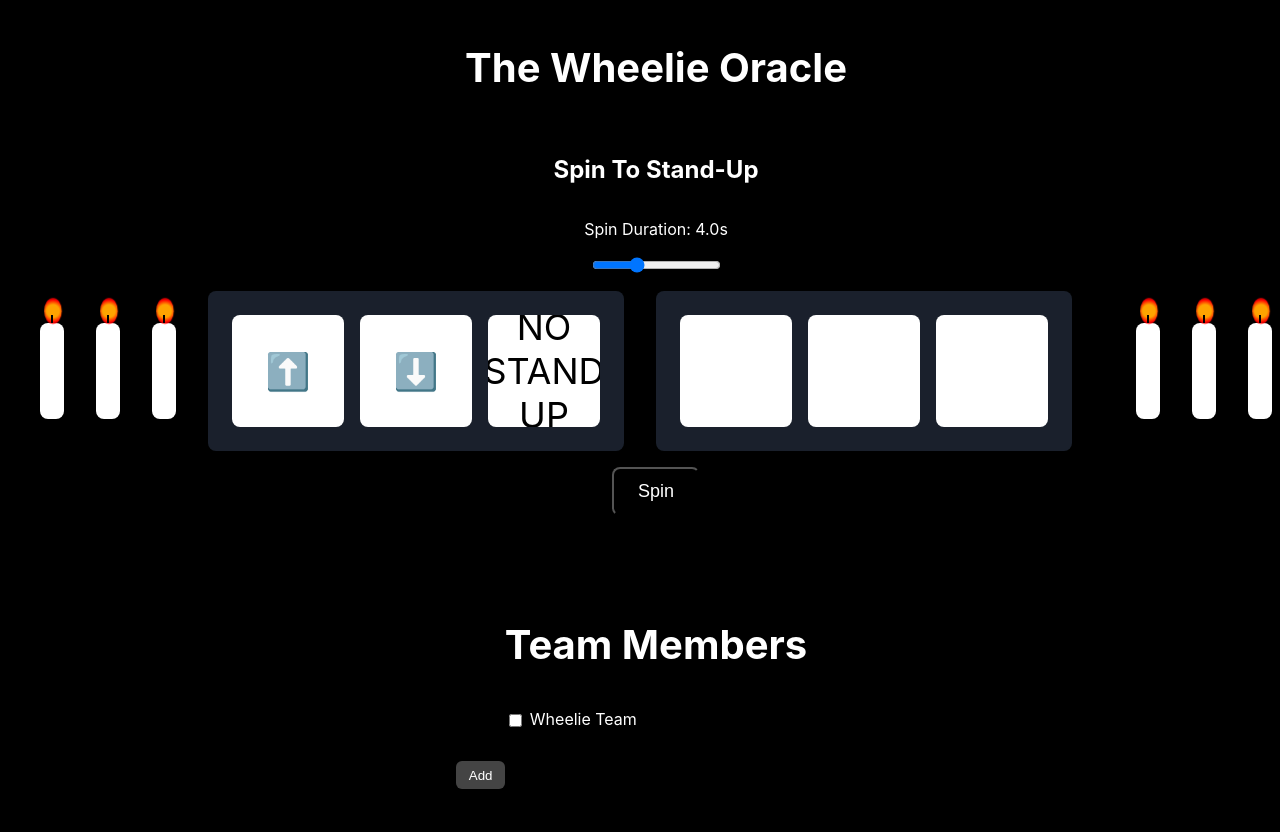
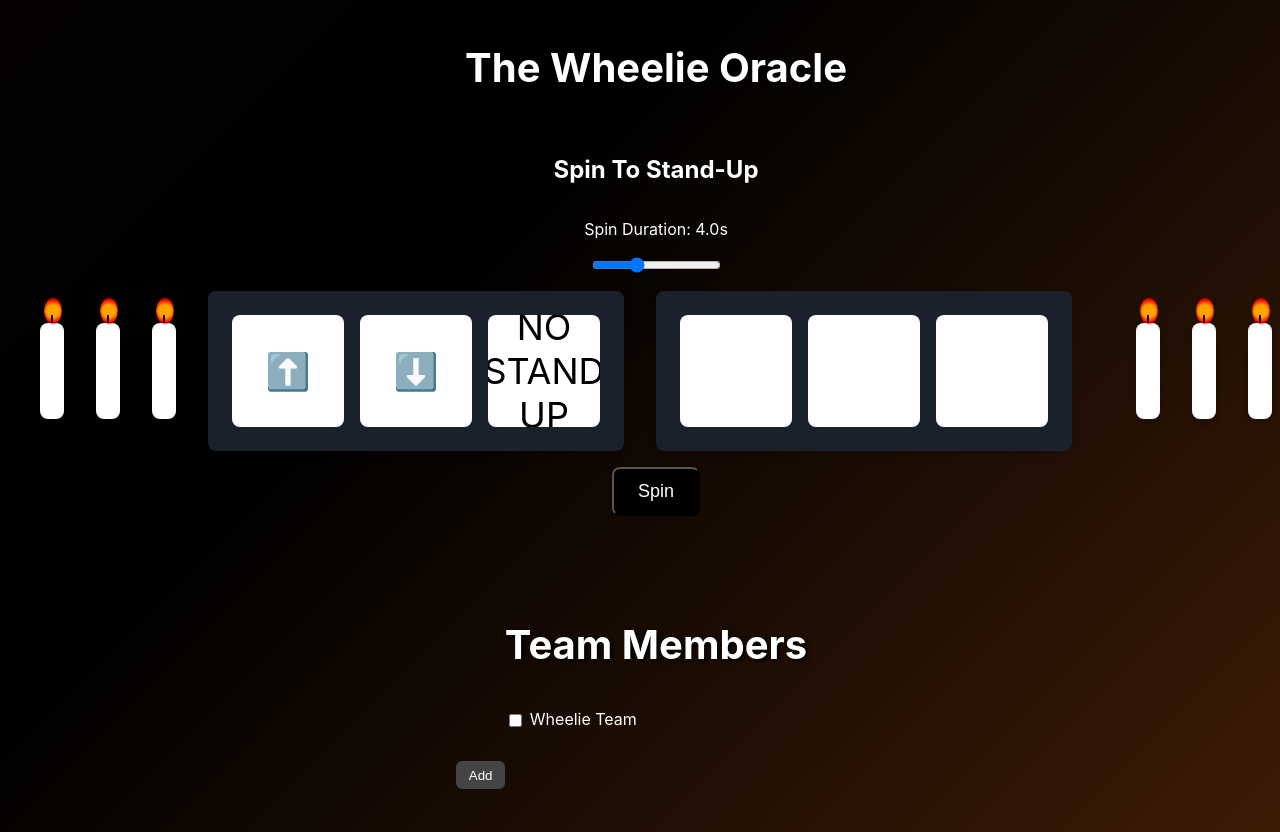
Before and after one commit to andrewoc98/up-or-down, a React (Create React App) app: page / in a window 1280 px wide. Shown: the top 832 px of the page. Built offline with nearby package versions, Linux system fonts and the light colour scheme.

Commit message:
css changes

```diff
--- a/src/App.css
+++ b/src/App.css
@@ -1,4 +1,3 @@
-@import url('https://fonts.googleapis.com/css2?family=Creepster&display=swap');
 
 .mainDiv{
     display: flex;
@@ -149,6 +148,8 @@ h3{
 .tag-input-container {
     width: 100%;
     max-width: 400px;
+    border-radius: 5px;
+
 }
 
 .tag-textarea {
@@ -167,7 +168,6 @@ h3{
 }
 
 .tag {
-    background: black;
     color: white;
     padding: 5px 8px;
     border-radius: 4px;
@@ -261,3 +261,37 @@ h3{
     font-weight: 900;
     text-shadow: 0 0 6px #fff, 0 0 12px #f0f, 0 0 18px #ff0;
 }
+
+
+body {
+    margin: 0;
+}
+
+/* Add animated gradient background */
+@keyframes spookyGradient {
+    0% {
+        background-position: 0% 50%;
+    }
+    50% {
+        background-position: 100% 50%;
+    }
+    100% {
+        background-position: 0% 50%;
+    }
+}
+
+.mainDiv {
+    display: flex;
+    flex-direction: column;
+    align-items: center;
+    padding: 1rem;
+    gap: 1rem;
+    min-height: 100vh;
+    width: 100vw;
+    justify-content: center;
+
+    /* Brighter gradient animation */
+    background: linear-gradient(-45deg, #7a380c, #000000, #100502, #613706);
+    background-size: 400% 400%;
+    animation: spookyGradient 15s ease infinite;
+}
```
